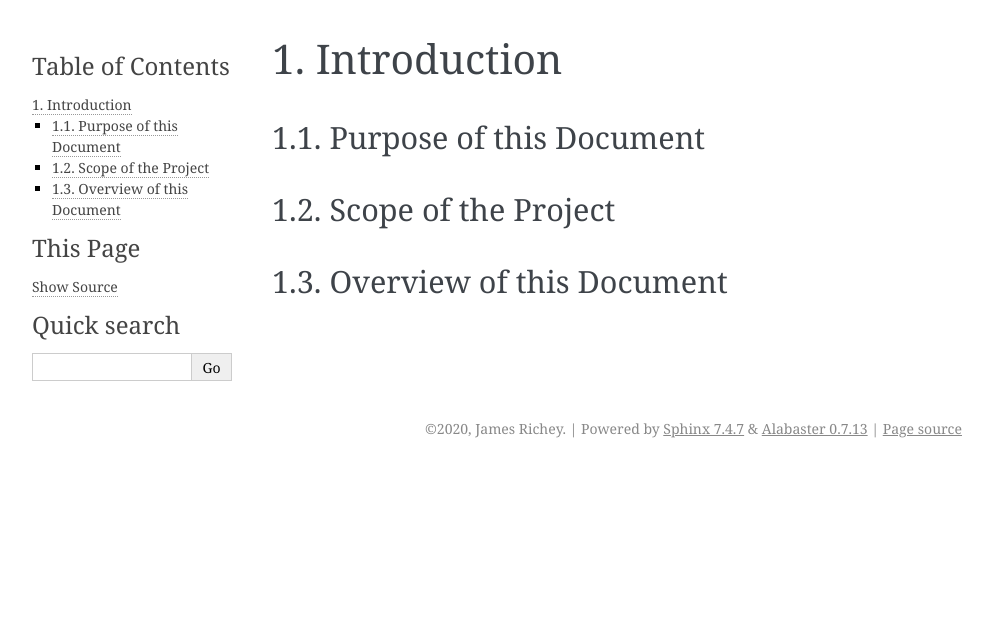
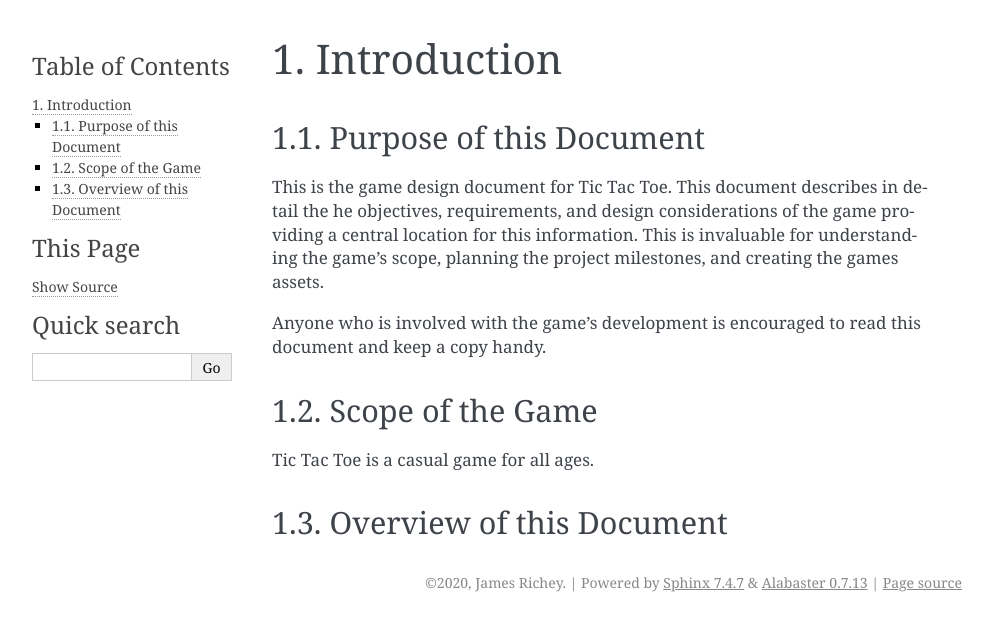
Before and after one commit to fossxo/fossxo-gdd, a Sphinx documentation site: the page built from source/introduction.rst, in a window 1280 px wide. Shown: the top 631 px of the page, without its empty margins (148-1141 px from the left). Built offline with Sphinx 7.4.7, drawn with Linux system fonts in a browser that asks for light colours; pages that are not in the unit, such as notebooks, are missing from menus.

Commit message:
Work on game overview and objectives
This commit focuses on the overview chapter with specific focus on the
project objectives

Note: the document is still very rough and is missing sections.

```diff
--- a/source/environments.yaml
+++ b/source/environments.yaml
@@ -57,7 +57,7 @@
 
 - name: Sidewalk
   color_scheme: pastels including blue, yellow, and orange on gray
-  music_theme: Fun, upbeat
+  music_theme: Hip Hob / R&B
   description: TODO
   concept_art: img/concept-art/sidewalk
   variants:
@@ -100,3 +100,4 @@
 # * Laser cutter / lasers
 # * metal / glass forge
 # * Empty / test / debug level
+# * Clone of James' 2004 Tic Tac Toe
--- a/source/index.rst
+++ b/source/index.rst
@@ -47,11 +47,11 @@
 
 
 ..  toctree::
-    :maxdepth: 1
+    :maxdepth: 2
     :numbered:
 
     introduction
-    overview
+    overview/index
     gui
     environments
     license-compliance
--- a/source/introduction.rst
+++ b/source/introduction.rst
@@ -5,15 +5,27 @@
 ========================
 Purpose of this Document
 ========================
+This is the game design document for Tic Tac Toe. This document describes in
+detail the he objectives, requirements, and design considerations of the game
+providing a central location for this information. This is invaluable for
+understanding the game's scope, planning the project milestones, and creating
+the games assets.
 
-====================
-Scope of the Project
-====================
+Anyone who is involved with the game's development is encouraged to read this
+document and keep a copy handy.
 
-.. TODO: Elevator pitch
+=================
+Scope of the Game
+=================
+Tic Tac Toe is a casual game for all ages.
+
+
+.. TODO: Elevator pitch / being developed for Windows / MAC / Linux
 
 =========================
 Overview of this Document
 =========================
 
-..  TODO: Where to find everything
+..  TODO:
+    Where to find everything
+    See the glossary
--- a/source/technical-design.rst
+++ b/source/technical-design.rst
@@ -13,6 +13,7 @@
         - music / sound FS
           - Can music be cross faded between levels?
         - Buttons / menus / and other GUI components
+    * Engine Overview?
     * Development Aids
       - Tool that generates code needed for an environment
         - The generated environment should be fully playable so developers can
```
Also changed, not shown: source/overview.rst (deleted, +0 -31 lines), source/overview/audience.rst (added, +8 -0 lines), source/overview/gameplay.rst (added, +12 -0 lines), source/overview/index.rst (added, +24 -0 lines), source/overview/objectives.rst (added, +37 -0 lines), source/overview/platforms.rst (added, +9 -0 lines), source/overview/similar-games.rst (added, +15 -0 lines), source/img/ttt-2004-screen-shot.png (added).
